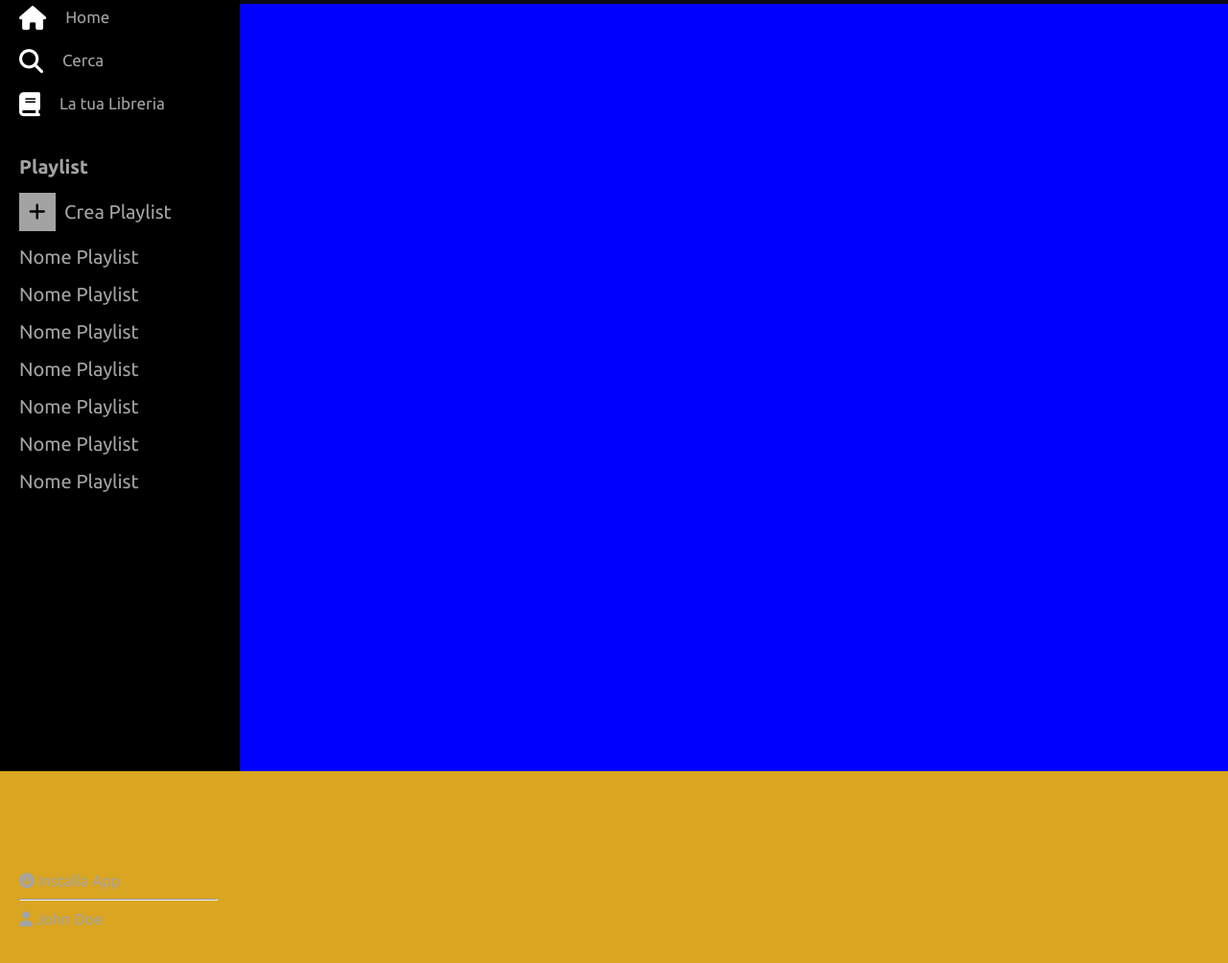
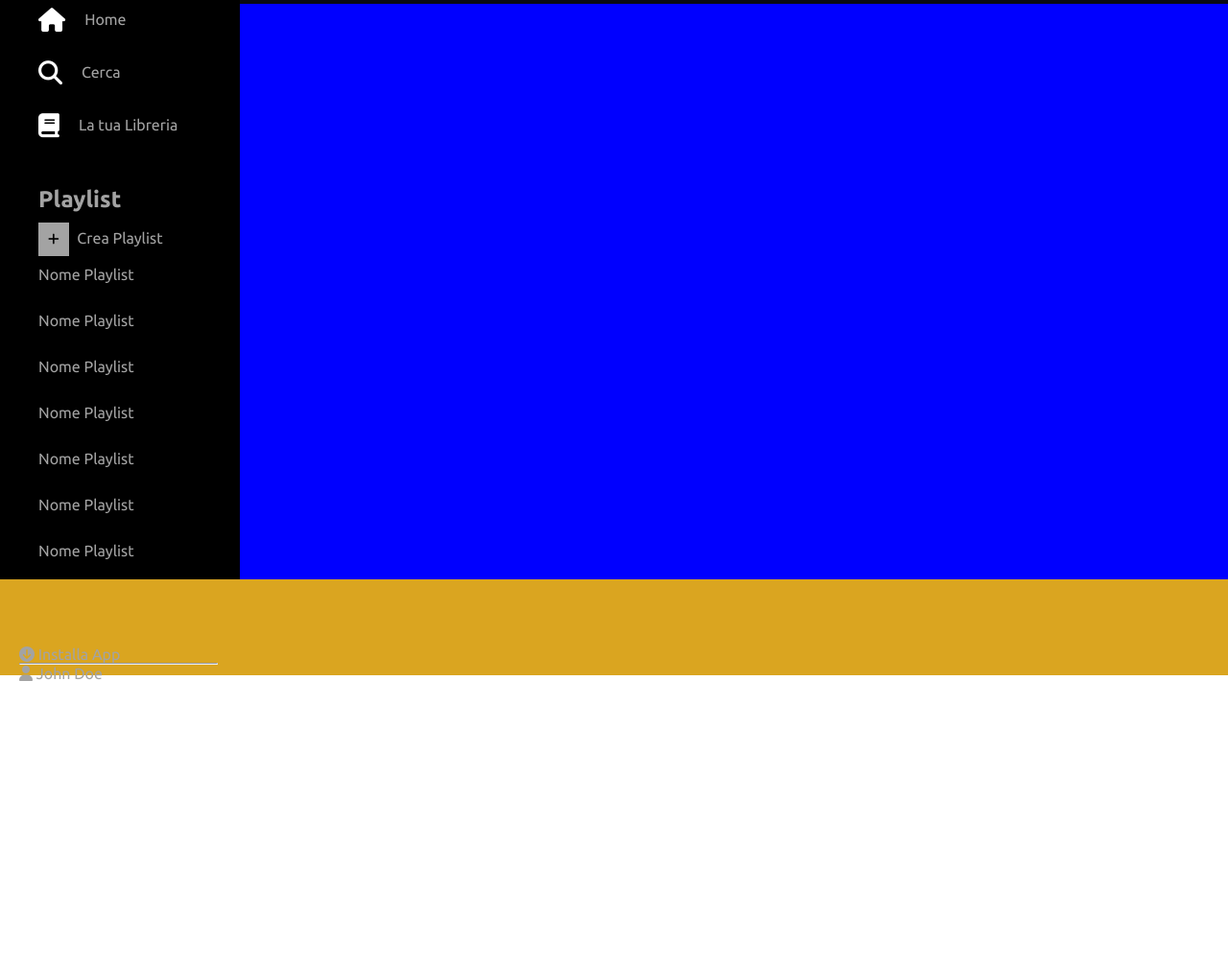
Before and after one commit to rob587/html-css-spotifyweb, a plain HTML site: page index.html in a window 1280 px wide. Shown: the part 96-1100 px from the top of the page at 96% size. After the commit the page ends 807 px from the top, so only its background shows below. Drawn offline with Linux system fonts and the light colour scheme; a web font is replaced by a local one.

Commit message:
[fix] sidebar

```diff
--- a/css/style.css
+++ b/css/style.css
@@ -13,18 +13,26 @@ body{
     height: 100px;
 }
 
+.container{
+    max-width: 1200px;
+    margin: 0 auto;
+}
 
 
+.d-flex{
+    display: flex;
+    flex-wrap: wrap;
+}
 
 
 footer{
-    height: 500px;
+    height: 100px;
     background-color: goldenrod;
 }
 
 main{
     background-color: silver;
-    height: calc(100vh - 200px);
+    height: calc(100vh - 100px);
     display:flex;
 }
 
@@ -32,11 +40,11 @@ main{
 #sidebar{
     width: 250px;
     background-color: rgb(0, 0, 0);
-    height: 150%;
+    height: 100%;
 }
 
 #content{
-    height: 150%;
+    height: 100%;
     width: calc(100vw - 250px);
     background-color: blue;
     color: white;
@@ -49,11 +57,46 @@ main{
 
 
 .logo{
-    width: 80%;
-    margin: 20px 10px;
+    width: 70%;
+    margin: 25px 15px;
 }
 
-ul{
+.top-bar{
+    color: #a3a3a3;
+}
+
+.top-bar ul{
+    margin-left: 40px;
+}
+
+.top-bar ul{
+    padding-bottom: 20px;
+}
+
+.top-bar li{
+    padding-bottom: 30px;
+}
+
+.top-bar h2 {
+    margin-left: 40px;
+    padding-bottom: 10px;
+}
+
+.top-bar button{
+    padding: 10px;
+    margin-right:5px ;
+    background-color: #a3a3a3;
+    border: transparent;
+}
+
+
+
+.add-btn {
+    margin: 0 0 10px 40px;
+
+}
+
+ ul{
     list-style: none;
 }
 
@@ -65,81 +108,31 @@ li i{
 }
 
 
-
-.util-list{
-    margin: 20px;
-}
-.util-list a{
+.top-bar a{
     text-decoration: none;
     color: #a3a3a3;
-}
-
-.util-list li{
-    padding-bottom: 20px;
-    font-size: 17px;
-
 }
 
 /* fine prima parte */
 
 /* playlist sezione */
 
-.pl-list{
-    margin-left: 20px;
-}
 
-.tt{
-    padding-bottom:15px ;
 
-}
-
-.btn{
-    padding-bottom: 15px;
-}
-
-.add-btn{
-    padding: 10px;
-    margin-right:5px ;
-    background-color: #a3a3a3;
-    border: transparent;
-}
-
-.add-btn i{
-    font-size: 20px;
-
-}
-
-.tt, .empty{
-    font-size: 20px;
-    color: #a3a3a3;
-}
-
-.pl-list li{
-    font-size: 20px;
-    padding-bottom: 15px;
-    color: #a3a3a3;
-}
-
-.last-info{
-    padding-top: 380px;
-    margin-left: 20px;
-}
 
 hr{
     width: 90%;
     background-color: #a3a3a3;
-}
 
-.above{
-    margin-bottom: 10px;
-    color: #a3a3a3;
 }
 
 
 
-.bottom{
-    margin-top: 10px;
-    color:#a3a3a3 ;
+
+
+.bottom-bar{
+    margin: 40px 0 20px 20px;
+    color:#a3a3a3;
 }
 
 
@@ -148,7 +141,7 @@ hr{
 
 /* header button */
 
-.top-bar{
+.lf-bar{
     text-align: right;
     padding-top: 30px;
 }
--- a/index.html
+++ b/index.html
@@ -24,27 +24,18 @@
 
     <main>
         <div id="sidebar">
-            <div class="logo">
-                <img src="img/logo.svg" alt="logo">
-            </div>
-
-            <div class="util-list">
+            <div class="top-bar">
+                <img class="logo" src="img/logo.svg" alt="">
                 <ul>
                     <li class="b-green"> <i class="fa-solid fa-house"></i><a href="#">Home</a></li>
                     <li> <i class="fa-solid fa-magnifying-glass"></i><a href="#">Cerca</a></li>
                     <li> <i class="fa-solid fa-book"></i><a href="#">La tua Libreria</a></li>
                 </ul>
-            </div>
-
-            <div class="pl-list">
 
                 <h2 class="tt">Playlist</h2>
-                <div class="btn">
-                    <button class="add-btn"><i class="fa-solid fa-plus"></i></button><span class="empty"> Crea
-                        Playlist</span>
-                </div>
 
-
+                <button class="add-btn"><i class="fa-solid fa-plus" style=""></i></button><span class="empty"> Crea
+                    Playlist</span>
                 <ul>
                     <li>Nome Playlist</li>
                     <li>Nome Playlist</li>
@@ -56,19 +47,16 @@
                 </ul>
             </div>
 
-            <div class="last-info">
-                <div class="above">
-                    <i class="fa-solid fa-circle-arrow-down"></i> <span>Installa App</span>
-                </div>
+            <div class="bottom-bar">
+                <i class="fa-solid fa-circle-arrow-down"></i> <span>Installa App</span>
                 <hr>
-                <div class="bottom">
-                    <i class="fa-solid fa-user"></i> <span class="name">John Doe</span>
-                </div>
+                <i class="fa-solid fa-user"></i> <span class="name">John Doe</span>
             </div>
+
         </div>
         <div id="content">
             <header class="bg-color">
-                <div class="top-bar">
+                <div class="lf-bar">
                     <button class="upg">Effettua l'upgrade</button>
                 </div>
             </header>
@@ -79,7 +67,9 @@
 
 
 
-    <footer></footer>
+    <footer>
+
+    </footer>
 
 </body>
 
```
